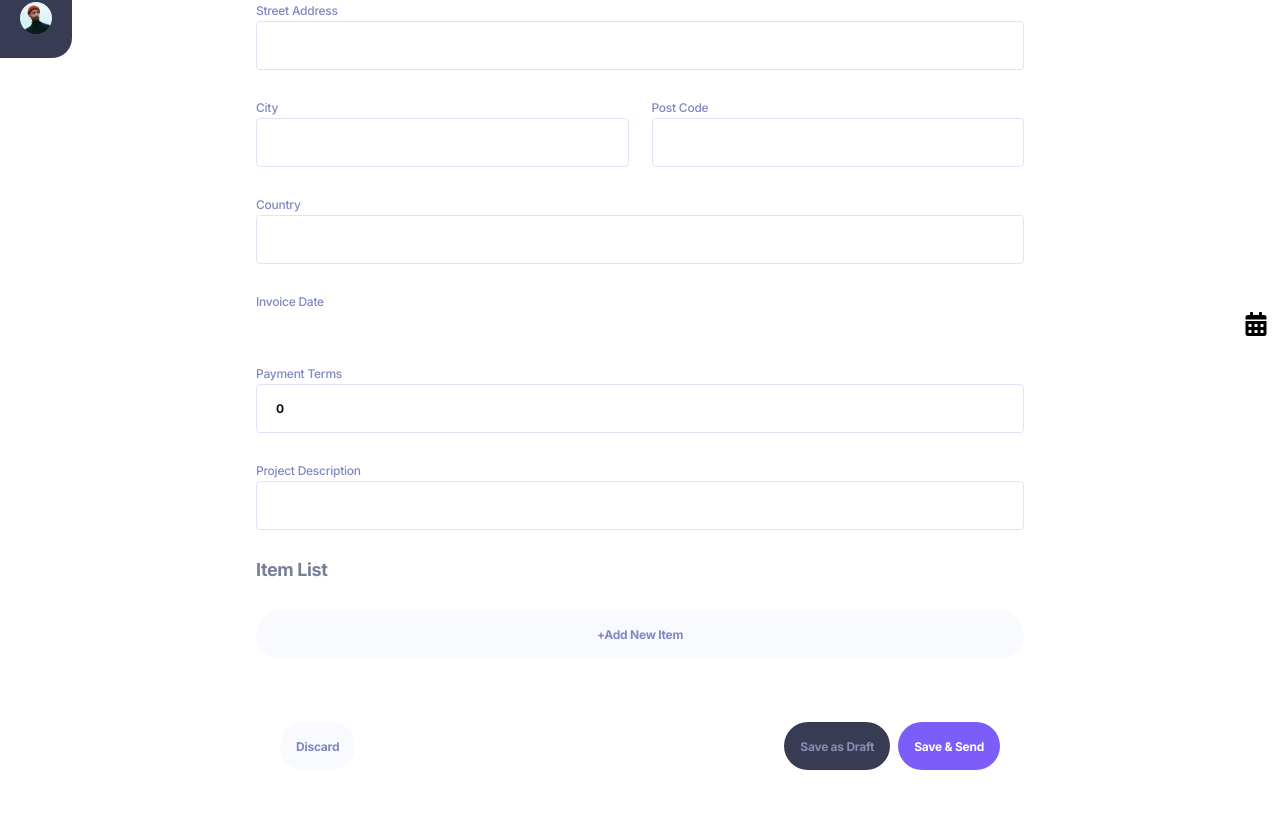
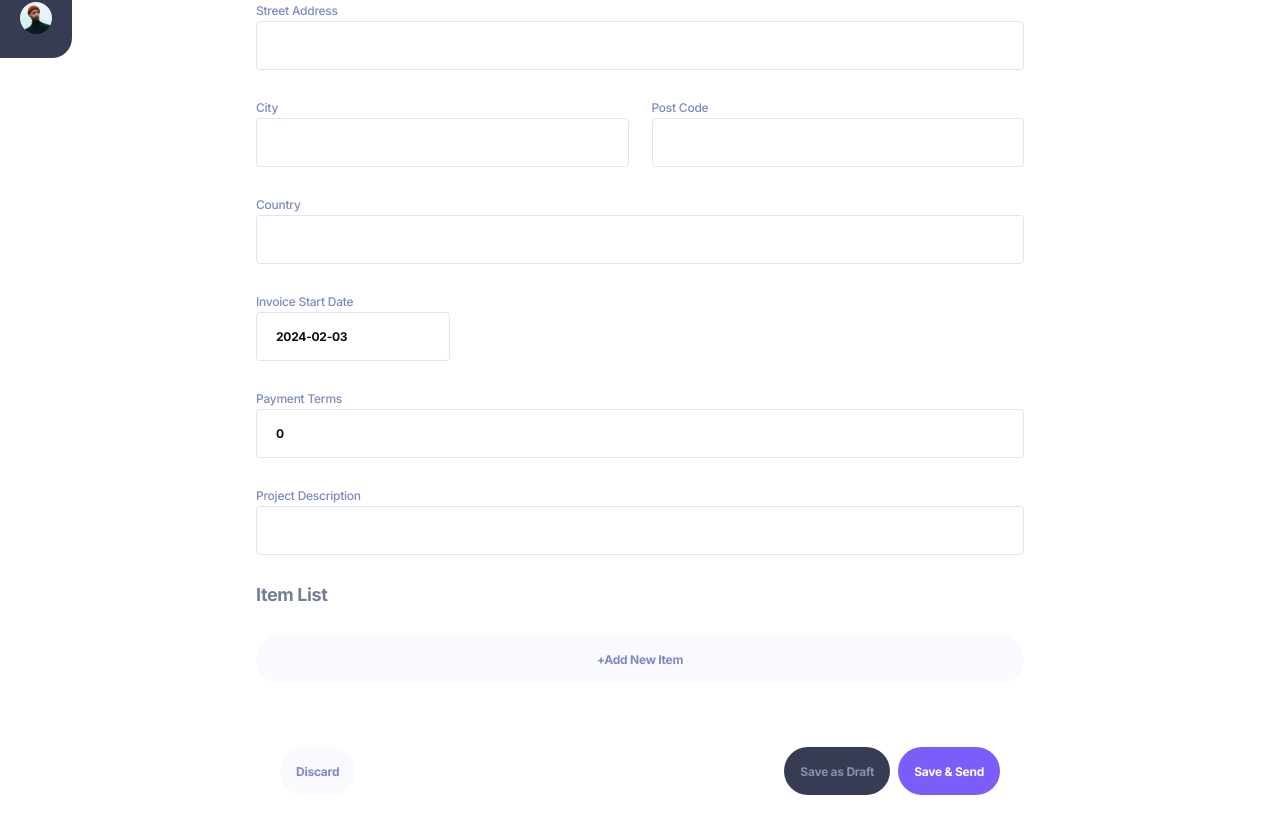
Before and after one commit to DamiGbot/invoice_app_frontend, a Next.js app: page /invoices/create in a window 1280 px wide. Shown: the part 742-1575 px from the top of the page. Built offline with nearby package versions, Linux system fonts and the light colour scheme; no server answers; sample sign-in values are in the browser's storage.

Commit message:
fix: adjust invoice creation to account for invoice date

```diff
--- a/src/app/components/InputField.tsx
+++ b/src/app/components/InputField.tsx
@@ -1,7 +1,10 @@
-import { ChangeEvent, useRef } from "react";
+import { ChangeEvent, useState } from "react";
 import { useTheme } from "../context/themeContext";
-import { FaCalendarAlt } from "react-icons/fa";
 import DatePicker from "react-datepicker";
+import "react-datepicker/dist/react-datepicker.css";
+import { formatDate } from "../helpers/formatDate";
+import { useSelector } from "react-redux";
+import { RootState } from "@/app/lib/store";
 
 type InputFieldProps = {
 	label: string;
@@ -10,6 +13,7 @@ type InputFieldProps = {
 	value: string;
 	onChange: (value: string) => void;
 	error?: string;
+	isEdit?: boolean;
 };
 
 const InputField = ({
@@ -19,19 +23,22 @@ const InputField = ({
 	value,
 	onChange,
 	error,
+	isEdit,
 }: InputFieldProps) => {
 	const { isLight } = useTheme();
-	const ref = useRef<HTMLInputElement>(null);
+	const today = new Date();
 
-	if (type === "date") {
-		console.log(ref);
-		console.log(ref.current);
-		console.log(ref.current?.click);
-	}
+	// if (type === "date") {
+	// 	if (value === null || value.length < 1 || value === undefined) {
+	// 		value = formatDate(new Date());
+	// 	}
+	// 	console.log(value);
+	// 	console.log(isEdit);
+	// }
 
 	const handleInputChange = (e: ChangeEvent<HTMLInputElement>) => {
-		const trimmedValue = e.target.value;
-		onChange(trimmedValue);
+		const { value } = e.target;
+		onChange(value);
 	};
 
 	return (
@@ -45,17 +52,30 @@ const InputField = ({
 				>
 					{label}
 				</label>
-				<div className="flex items-center">
+				<div className="flex items-center w-full">
 					{type == "date" ? (
 						<DatePicker
 							selected={value}
 							onChange={onChange}
-							customInput={<input className="form-control" />}
+							// className="w-full"
+							minDate={today}
+							customInput={
+								<input
+									className={`rounded-[4px]  border pl-[19px] py-[16px] font-bold text-[12px] tracking-[-0.25px] leading-[15px] ${
+										isLight
+											? "text-[#0C0E16] border-[#DFE3FA]"
+											: "bg-[#1E2139] border-[#252945] text-[#fff]"
+									}`}
+									value={value}
+									disabled={isEdit}
+								/>
+							}
 							dateFormat="yyyy-MM-dd"
+							// calendarContainer={MyContainer}
+							disabled={isEdit}
 						/>
 					) : (
 						<input
-							ref={ref}
 							className={`w-full rounded-[4px]  border pl-[19px] py-[16px] font-bold text-[12px] tracking-[-0.25px] leading-[15px] ${
 								isLight
 									? "text-[#0C0E16] border-[#DFE3FA]"
@@ -68,12 +88,9 @@ const InputField = ({
 							onChange={handleInputChange}
 						/>
 					)}
-					{type === "date" && (
-						<FaCalendarAlt
-							size={24}
-							className="absolute right-3 text-lg cursor-pointer"
-						/>
-					)}
+					{/* {type === "date" && (
+						<FaCalendarAlt size={24} className="text-lg cursor-pointer" />
+					)} */}
 				</div>
 
 				{error && <p style={{ color: "red" }}>{error}</p>}
@@ -82,4 +99,15 @@ const InputField = ({
 	);
 };
 
+// const MyContainer = ({ className, children }) => {
+// 	return (
+// 		<div>
+// 			<CalendarContainer className={className}>
+// 				{/* <div style={{ background: "#f0f0f0" }}>Pick a start date?</div> */}
+// 				<div style={{ position: "relative" }}>{children}</div>
+// 			</CalendarContainer>
+// 		</div>
+// 	);
+// };
+
 export default InputField;
--- a/src/app/components/InvoiceActions.tsx
+++ b/src/app/components/InvoiceActions.tsx
@@ -19,9 +19,11 @@ import { useDispatch } from "@/app/hooks/useDispatch";
 import { RootState } from "@/app/lib/store";
 import {
 	resetInvoice,
+	setValidationErrors,
 	clearValidationErrors,
 } from "@/app/lib/features/invoices/invoiceSlice";
 import ErrorModal from "./UI/Error";
+import { validateEmail } from "../helpers/formatDate";
 
 type InvoiceActionsProps = {
 	params: InvoiceParams;
@@ -71,7 +73,6 @@ export default function InvoiceActions({
 	const deleteAction = async () => {
 		setLoading(true);
 		try {
-			console.log(currentId);
 			const accessToken = localStorage.getItem("accessToken");
 			const response = await apiInstance.delete(`/invoice/${currentId}`, {
 				headers: {
@@ -107,8 +108,90 @@ export default function InvoiceActions({
 		router.push(`/invoices/${currentId}`);
 	};
 
+	const validateForm = () => {
+		let newErrors = {};
+
+		// Validating sender address fields
+		if (!currentInvoice.senderAddress.street.trim()) {
+			newErrors.senderAddressStreet = "Sender's street address is required.";
+		}
+		if (!currentInvoice.senderAddress.city.trim()) {
+			newErrors.senderAddressCity = "Sender's city is required.";
+		}
+		if (!currentInvoice.senderAddress.postCode.trim()) {
+			newErrors.senderAddressPostCode = "Sender's post code is required.";
+		}
+		if (!currentInvoice.senderAddress.country.trim()) {
+			newErrors.senderAddressCountry = "Sender's country is required.";
+		}
+
+		// Validating client address fields
+		if (!currentInvoice.clientAddress.street.trim()) {
+			newErrors.clientAddressStreet = "Client's street address is required.";
+		}
+		if (!currentInvoice.clientAddress.city.trim()) {
+			newErrors.clientAddressCity = "Client's city is required.";
+		}
+		if (!currentInvoice.clientAddress.postCode.trim()) {
+			newErrors.clientAddressPostCode = "Client's post code is required.";
+		}
+		if (!currentInvoice.clientAddress.country.trim()) {
+			newErrors.clientAddressCountry = "Client's country is required.";
+		}
+
+		// Validating client contact information
+		if (!currentInvoice.clientName.trim()) {
+			newErrors.clientName = "Client's name is required.";
+		}
+		if (!currentInvoice.clientEmail.trim()) {
+			newErrors.clientEmail = "Client's email is required.";
+		} else {
+			if (!validateEmail(currentInvoice.clientEmail)) {
+				newErrors.clientEmail = "Please enter a valid email address.";
+			}
+		}
+
+		if (!currentInvoice.description.trim()) {
+			newErrors.description = "Project description is required.";
+		}
+		if (
+			isNaN(currentInvoice.paymentTerms) ||
+			currentInvoice.paymentTerms <= 0
+		) {
+			newErrors.paymentTerms = "Valid payment terms are required.";
+		}
+
+		// Check if there are any items added
+		if (currentInvoice.items.length === 0) {
+			newErrors.items = "At least one item must be added to the invoice.";
+		} else {
+			// Validate each item
+			currentInvoice.items.forEach((item, index) => {
+				const baseKey = `item${index}`;
+
+				if (!item.name.trim()) {
+					newErrors[`${baseKey}Name`] = `Name is required.`;
+				}
+				if (!item.quantity || item.quantity <= 0) {
+					newErrors[`${baseKey}Quantity`] = `Quantity must be greater than 0.`;
+				}
+				if (!item.price || item.price <= 0) {
+					newErrors[`${baseKey}Price`] = `Price must be greater than 0.`;
+				}
+			});
+		}
+
+		dispatch(setValidationErrors(newErrors));
+		return Object.keys(newErrors).length === 0;
+	};
+
 	const saveChangesHandler = async () => {
+		if (!validateForm()) {
+			return;
+		}
 		setLoading(true);
+		console.log(currentInvoice);
+
 		try {
 			console.log(currentId);
 			const accessToken = localStorage.getItem("accessToken");
--- a/src/app/components/InvoiceForm.tsx
+++ b/src/app/components/InvoiceForm.tsx
@@ -1,4 +1,4 @@
-import React, { useEffect, useState } from "react";
+import React, { useEffect } from "react";
 
 import Image from "next/image";
 
@@ -7,6 +7,7 @@ import InputField from "./InputField";
 import Button from "./UI/Button";
 import iconDelete from "../../../public/assets/icon-delete.svg";
 import { Invoice, Item } from "../types/Invoice";
+import { useRouter, usePathname } from "next/navigation";
 
 import { useDispatch } from "@/app/hooks/useDispatch";
 import { useSelector } from "react-redux";
@@ -16,15 +17,17 @@ import {
 	deleteItem,
 	updateInvoice,
 	updateItem,
+	resetInvoice,
 	clearValidationErrors,
 } from "@/app/lib/features/invoices/invoiceSlice";
+import { formatDateFromArray, validateEmail } from "../helpers/formatDate";
 
 type InvoiceFormProps = {
 	invoiceData: Invoice;
 };
 
 const formatDate = (dateString) => {
-	const date = new Date(dateString);
+	const date = dateString.length < 1 ? new Date() : new Date(dateString);
 	return new Intl.DateTimeFormat("en-CA", {
 		// 'en-CA' uses the YYYY-MM-DD format
 		year: "numeric",
@@ -40,9 +43,11 @@ export default function InvoiceForm({ invoiceData }: InvoiceFormProps) {
 	const { items } = useSelector(
 		(state: RootState) => state.invoice.currentInvoice
 	);
+	const pathString = usePathname();
 
 	useEffect(() => {
 		return () => {
+			dispatch(resetInvoice());
 			dispatch(clearValidationErrors());
 		};
 	}, [dispatch]);
@@ -50,6 +55,7 @@ export default function InvoiceForm({ invoiceData }: InvoiceFormProps) {
 	const handleAddItem = () => {
 		dispatch(addItem());
 	};
+	const isEdit = pathString.split("/")[3] === "edit";
 
 	const handleItemChange = (
 		index: number,
@@ -77,9 +83,15 @@ export default function InvoiceForm({ invoiceData }: InvoiceFormProps) {
 		dispatch(updateItem({ index, item: updatedItem }));
 	};
 
+	if (invoiceData.createdAt.length < 1) {
+		updateInvoice({
+			createdAt: new Date().toISOString().split("T")[0],
+		});
+	}
+
 	const formattedDate = invoiceData.createdAt
 		? formatDate(invoiceData.createdAt)
-		: "";
+		: new Date().toISOString().split("T")[0];
 
 	return (
 		<>
@@ -274,18 +286,21 @@ export default function InvoiceForm({ invoiceData }: InvoiceFormProps) {
 					/>
 
 					<InputField
-						label="Invoice Date"
+						label="Invoice Start Date"
 						name="Invoice Date"
 						type="date"
 						value={formattedDate}
 						onChange={(newValue) =>
 							dispatch(
 								updateInvoice({
-									createdAt: newValue,
+									createdAt: formatDateFromArray(
+										new String(newValue).split(" ")
+									),
 								})
 							)
 						}
 						error={validationErrors.createdAt}
+						isEdit={isEdit}
 					/>
 
 					<InputField
--- a/src/app/helpers/formatDate.ts
+++ b/src/app/helpers/formatDate.ts
@@ -27,3 +27,38 @@ export function formatDate(inputDate: string): string {
 	// Format the date string as "DD MMM YYYY"
 	return `${day} ${monthNames[monthIndex]} ${year}`;
 }
+
+export function formatDateFromArray(dateParts: string[]): string {
+	// Define an array of month names to map abbreviated month to full name
+	const monthNumbers = {
+		Jan: 1,
+		Feb: 2,
+		Mar: 3,
+		Apr: 4,
+		May: 5,
+		Jun: 6,
+		Jul: 7,
+		Aug: 8,
+		Sep: 9,
+		Oct: 10,
+		Nov: 11,
+		Dec: 12,
+	};
+
+	// Extract the day, month, and year from the date parts array
+	const day = dateParts[2]; // Assuming day is always at index 2
+	const monthAbbr = dateParts[1]; // Assuming month abbreviation is at index 1
+	const year = dateParts[3]; // Assuming year is at index 3
+
+	// Map the month abbreviation to full month name
+	const month = monthNumbers[monthAbbr];
+
+	// Format the date string as "DD MMMM YYYY"
+	return `${year}-${month}-${day}`;
+}
+
+export const validateEmail = (email: string): boolean => {
+	const re =
+		/^(([^<>()\[\]\\.,;:\s@"]+(\.[^<>()\[\]\\.,;:\s@"]+)*)|(".+"))@((\[[0-9]{1,3}\.[0-9]{1,3}\.[0-9]{1,3}\.[0-9]{1,3}])|(([a-zA-Z\-0-9]+\.)+[a-zA-Z]{2,}))$/;
+	return re.test(email.toLowerCase());
+};
--- a/src/app/invoices/[invoiceId]/edit/page.tsx
+++ b/src/app/invoices/[invoiceId]/edit/page.tsx
@@ -77,7 +77,6 @@ const EditInvoice = ({ params }: EditInvoiceProps) => {
 
 		fetchInvoices();
 	}, [currentId]);
-	console.log(currentInvoice);
 
 	if (loading) return <LoadingComponent />;
 
--- a/src/app/invoices/create/layout.tsx
+++ b/src/app/invoices/create/layout.tsx
@@ -21,6 +21,7 @@ import {
 } from "@/app/lib/features/invoices/invoiceSlice";
 import LoadingComponent from "@/app/components/UI/Loading";
 import { unwrapResult } from "@reduxjs/toolkit";
+import { validateEmail } from "@/app/helpers/formatDate";
 
 type InvoiceLayoutProps = {
 	children: React.ReactNode;
@@ -108,14 +109,15 @@ export default function InvoiceLayout({
 		if (!currentInvoice.clientName.trim()) {
 			newErrors.clientName = "Client's name is required.";
 		}
+
 		if (!currentInvoice.clientEmail.trim()) {
 			newErrors.clientEmail = "Client's email is required.";
+		} else {
+			if (!validateEmail(currentInvoice.clientEmail)) {
+				newErrors.clientEmail = "Please enter a valid email address.";
+			}
 		}
 
-		// Validating other invoice details
-		if (!currentInvoice.createdAt.trim()) {
-			newErrors.createdAt = "Invoice date is required.";
-		}
 		if (!currentInvoice.description.trim()) {
 			newErrors.description = "Project description is required.";
 		}
```
